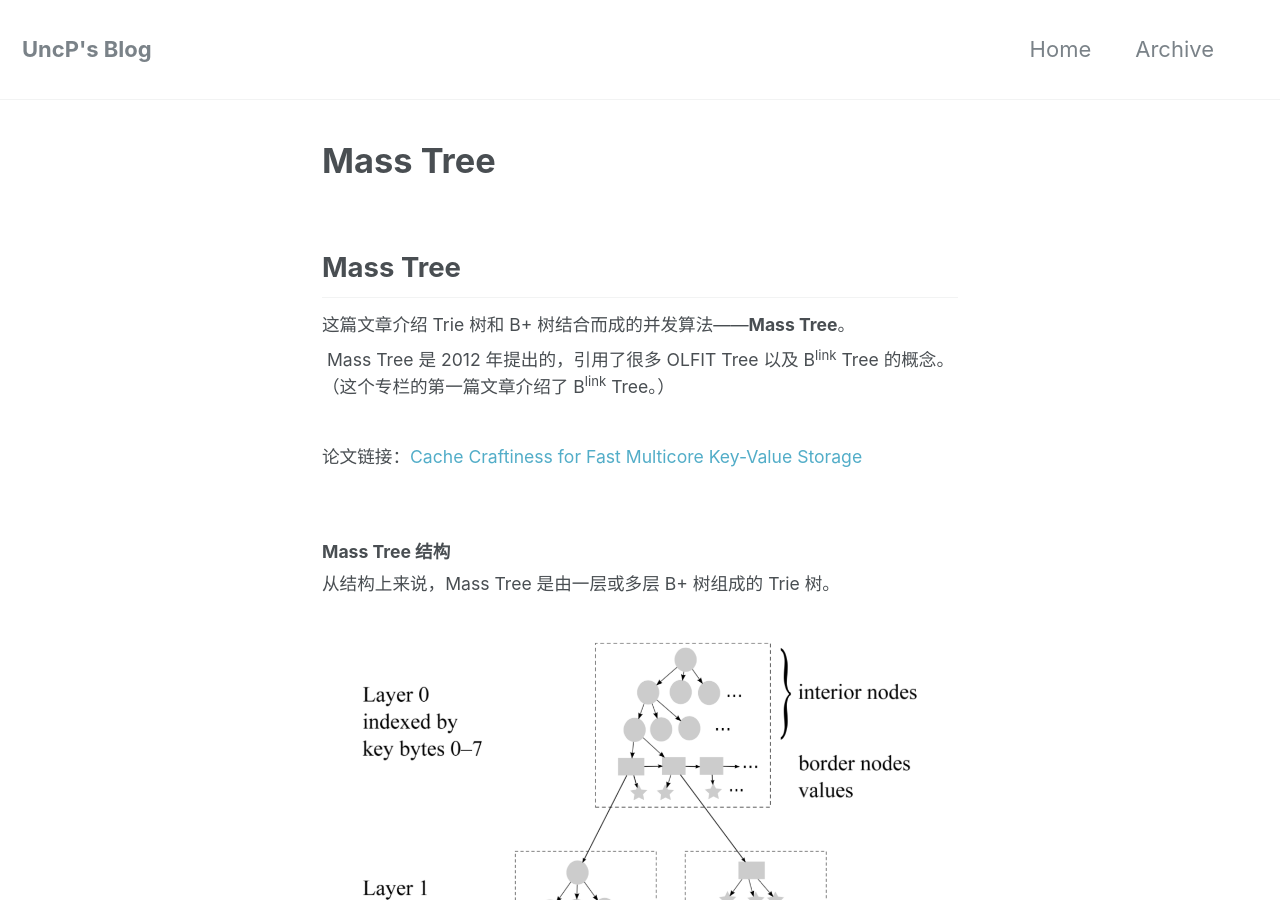
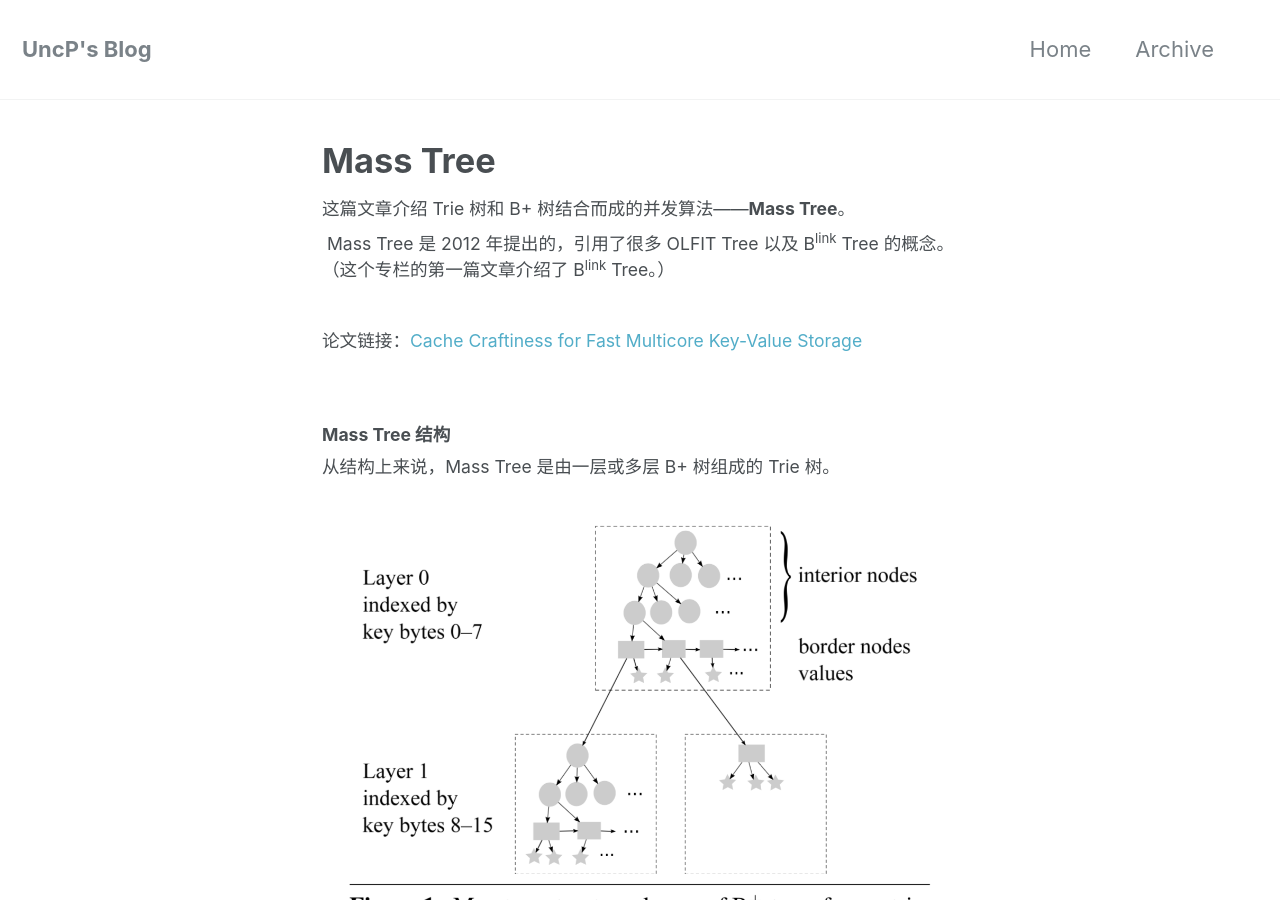
Before and after one commit to UncP/UncP.github.io, a Jekyll site: the page built from _posts/BTree/2018-12-13-Mass-Tree.md, in a window 1280 px wide and 900 px high. Built offline with Jekyll 4.4.1, drawn with Linux system fonts in a browser that asks for light colours.

Commit message:
Mass Tree

```diff
--- a/_posts/BTree/2018-12-13-Mass-Tree.md
+++ b/_posts/BTree/2018-12-13-Mass-Tree.md
@@ -1,5 +1,3 @@
-## Mass Tree
-
 这篇文章介绍 Trie 树和 B+ 树结合而成的并发算法——**Mass Tree**。
 
 &nbsp;Mass Tree 是 2012 年提出的，引用了很多 OLFIT Tree 以及 B<sup>link</sup> Tree 的概念。（这个专栏的第一篇文章介绍了 B<sup>link</sup> Tree。）
```
